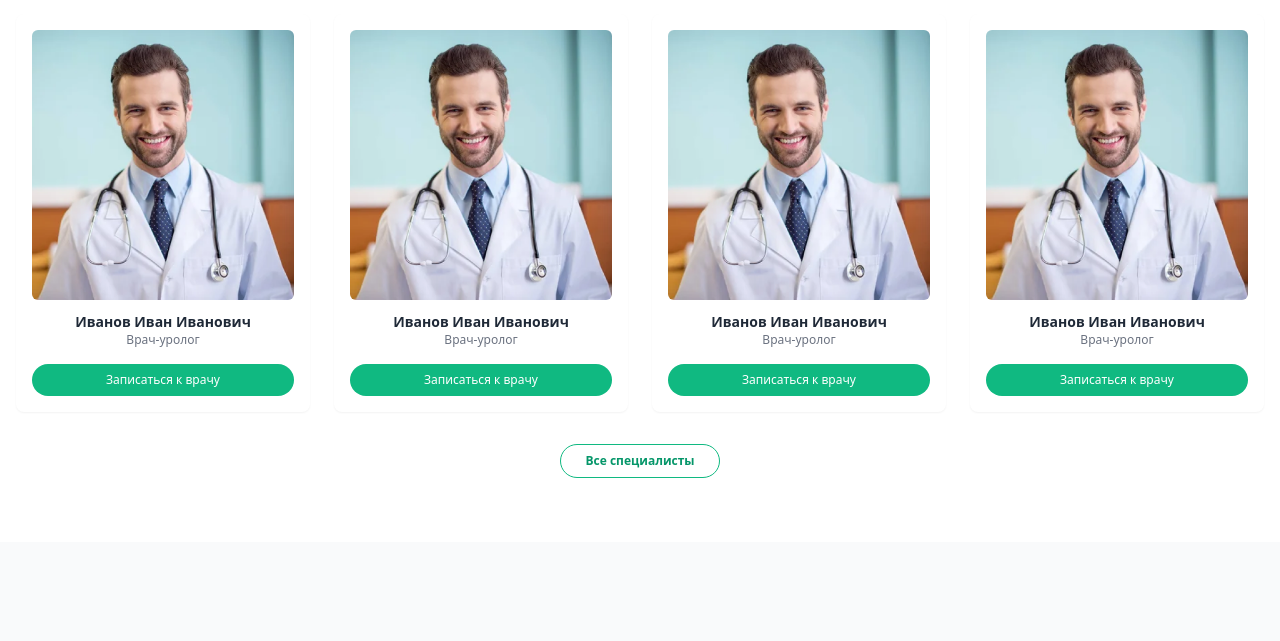
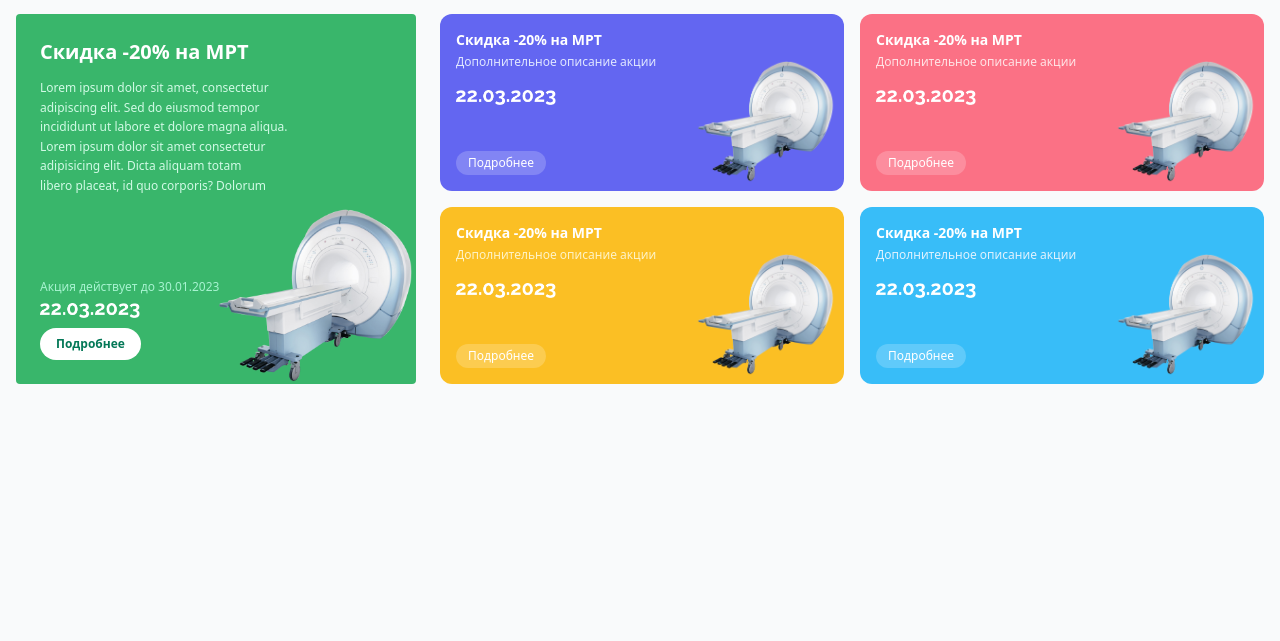
Before and after one commit to mahmudov7/h-w1, a website: page src/index.html in a window 1280 px wide. Shown: the part 159-800 px from the top of the page. Drawn offline with nearby package versions, Linux system fonts and the light colour scheme.

Commit message:
section5

```diff
--- a/src/index.html
+++ b/src/index.html
@@ -26,53 +26,73 @@
       </div>
     </div>
   </div>
+  <section class="py-16 bg-gray-50">
+    <div class="w-[1280px] mx-auto px-4">
+      <h2 class="text-3xl font-bold text-gray-900 mb-8">
+        Наши акции
+      </h2>
 
-  <section class="py-16 bg-white">
-    <div class="w-[1280px] mx-auto px-4">
-      <div class="flex justify-between items-center mb-8">
-        <h2 class="text-3xl font-bold text-gray-900">
-          Наши специалисты
-        </h2>
-        <div class="flex space-x-2">
-          <button class="w-8 h-8 rounded-full border border-emerald-600 flex items-center justify-center text-emerald-600 hover:bg-emerald-600 hover:text-white">&larr;</button>
-          <button class="w-8 h-8 rounded-full border border-emerald-600 flex items-center justify-center text-emerald-600 hover:bg-emerald-600 hover:text-white">&rarr;</button>
+      <div class="grid grid-cols-3 gap-6">
+        <div class="col-span-1 bg-[#39B66B] text-white p-6 rounded-[4px] flex flex-col justify-between relative overflow-hidden">
+          <div>
+            <h3 class="text-xl font-bold mb-3">Скидка -20% на МРТ</h3>
+            <p class="text-xs text-emerald-100 leading-relaxed mb-6">
+              Lorem ipsum dolor sit amet, consectetur <br> adipiscing elit. Sed do eiusmod tempor <br> incididunt ut labore et dolore magna aliqua. <br>Lorem ipsum dolor sit amet consectetur <br> adipisicing elit. Dicta aliquam totam <br> libero placeat, id quo corporis? Dolorum
+            </p>
+          </div>
+          <div>
+            <div class="text-xs text-emerald-200 mb-2">Акция действует до 30.01.2023</div>
+            <img class="w-[100px] mb-[10px]" src="./imgs/image copy 9.png" alt="">
+            <button class="bg-white text-emerald-700 px-4 py-2 rounded-full text-xs font-bold hover:bg-emerald-50 transition">
+              Подробнее
+            </button>
+          </div>
+          <img class="w-[200px] absolute right-0 bottom-0" src="./imgs/image copy 8.png" alt="">
         </div>
-      </div>
 
-      <div class="grid grid-cols-4 gap-6">
-        <div class="bg-[#FFFFFF] rounded-lg p-4 text-center shadow-sm">
-          <img src="imgs/image copy 6.png" alt="Doctor" class="w-full h-[270px] mx-auto rounded-md object-cover mb-3" />
-          <h3 class="font-bold text-sm text-gray-800">Иванов Иван Иванович</h3>
-          <p class="text-xs text-gray-500 mb-4">Врач-уролог</p>
-          <button class="w-full bg-emerald-500 hover:bg-emerald-600 text-white text-xs py-2 rounded-full transition">Записаться к врачу</button>
+        <div class="col-span-2 grid grid-cols-2 gap-4">
+          <div class="bg-indigo-500 text-white p-4 rounded-xl flex flex-col justify-between relative">
+            <div>
+              <h4 class="font-bold text-sm">Скидка -20% на МРТ</h4>
+              <p class="text-xs text-indigo-100 mt-1">Дополнительное описание акции</p>
+              <img class="w-[100px] pt-[20px] pb-[30px]" src="./imgs/image copy 9.png" alt="">
+            </div>
+            <button class="mt-4 bg-white/20 hover:bg-white/30 text-white text-xs py-1 px-3 rounded-full w-max">Подробнее</button>
+            <img class="w-[140px] absolute right-2 bottom-2" src="./imgs/image copy 8.png" alt="">
+          </div>
+
+          <div class="bg-rose-400 text-white p-4 rounded-xl flex flex-col justify-between relative">
+            <div>
+              <h4 class="font-bold text-sm">Скидка -20% на МРТ</h4>
+              <p class="text-xs text-rose-100 mt-1">Дополнительное описание акции</p>
+              <img class="w-[100px] pt-[20px] pb-[30px]" src="./imgs/image copy 9.png" alt="">
+            </div>
+            <button class="mt-4 bg-white/20 hover:bg-white/30 text-white text-xs py-1 px-3 rounded-full w-max">Подробнее</button>
+            <img class="w-[140px] absolute right-2 bottom-2" src="./imgs/image copy 8.png" alt="">
+          </div>
+
+          <div class="bg-amber-400 text-white p-4 rounded-xl flex flex-col justify-between relative">
+            <div>
+              <h4 class="font-bold text-sm">Скидка -20% на МРТ</h4>
+              <p class="text-xs text-amber-100 mt-1">Дополнительное описание акции</p>
+              <img class="w-[100px] pt-[20px] pb-[30px]" src="./imgs/image copy 9.png" alt="">
+            </div>
+            <button class="mt-4 bg-white/20 hover:bg-white/30 text-white text-xs py-1 px-3 rounded-full w-max">Подробнее</button>
+            <img class="w-[140px] absolute right-2 bottom-2" src="./imgs/image copy 8.png" alt="">
+          </div>
+
+          <div class="bg-sky-400 text-white p-4 rounded-xl flex flex-col justify-between relative">
+            <div>
+              <h4 class="font-bold text-sm">Скидка -20% на МРТ</h4>
+              <p class="text-xs text-sky-100 mt-1">Дополнительное описание акции</p>
+              <img class="w-[100px] pt-[20px] pb-[30px]" src="./imgs/image copy 9.png" alt="">
+            </div>
+            <button class="mt-4 bg-white/20 hover:bg-white/30 text-white text-xs py-1 px-3 rounded-full w-max">Подробнее</button>
+            <img class="w-[140px] absolute right-2 bottom-2" src="./imgs/image copy 8.png" alt="">
+          </div>
         </div>
-        <div class="bg-[#FFFFFF] rounded-lg p-4 text-center shadow-sm">
-          <img src="imgs/image copy 6.png" alt="Doctor" class="w-full h-[270px] mx-auto rounded-md object-cover mb-3" />
-          <h3 class="font-bold text-sm text-gray-800">Иванов Иван Иванович</h3>
-          <p class="text-xs text-gray-500 mb-4">Врач-уролог</p>
-          <button class="w-full bg-emerald-500 hover:bg-emerald-600 text-white text-xs py-2 rounded-full transition">Записаться к врачу</button>
-        </div>
-        <div class="bg-[#FFFFFF] rounded-lg p-4 text-center shadow-sm">
-          <img src="imgs/image copy 6.png" alt="Doctor" class="w-full h-[270px] mx-auto rounded-md object-cover mb-3" />
-          <h3 class="font-bold text-sm text-gray-800">Иванов Иван Иванович</h3>
-          <p class="text-xs text-gray-500 mb-4">Врач-уролог</p>
-          <button class="w-full bg-emerald-500 hover:bg-emerald-600 text-white text-xs py-2 rounded-full transition">Записаться к врачу</button>
-        </div>
-        <div class="bg-[#FFFFFF] rounded-lg p-4 text-center shadow-sm">
-          <img src="imgs/image copy 6.png" alt="Doctor" class="w-full h-[270px] mx-auto rounded-md object-cover mb-3" />
-          <h3 class="font-bold text-sm text-gray-800">Иванов Иван Иванович</h3>
-          <p class="text-xs text-gray-500 mb-4">Врач-уролог</p>
-          <button class="w-full bg-emerald-500 hover:bg-emerald-600 text-white text-xs py-2 rounded-full transition">Записаться к врачу</button>
-        </div>
-      </div>
-
-      <div class="text-center mt-8">
-        <button class="border border-emerald-500 text-emerald-600 hover:bg-emerald-50 px-6 py-2 rounded-full text-xs font-semibold transition">
-          Все специалисты
-        </button>
       </div>
     </div>
   </section>
-
 </body>
 </html>
```
